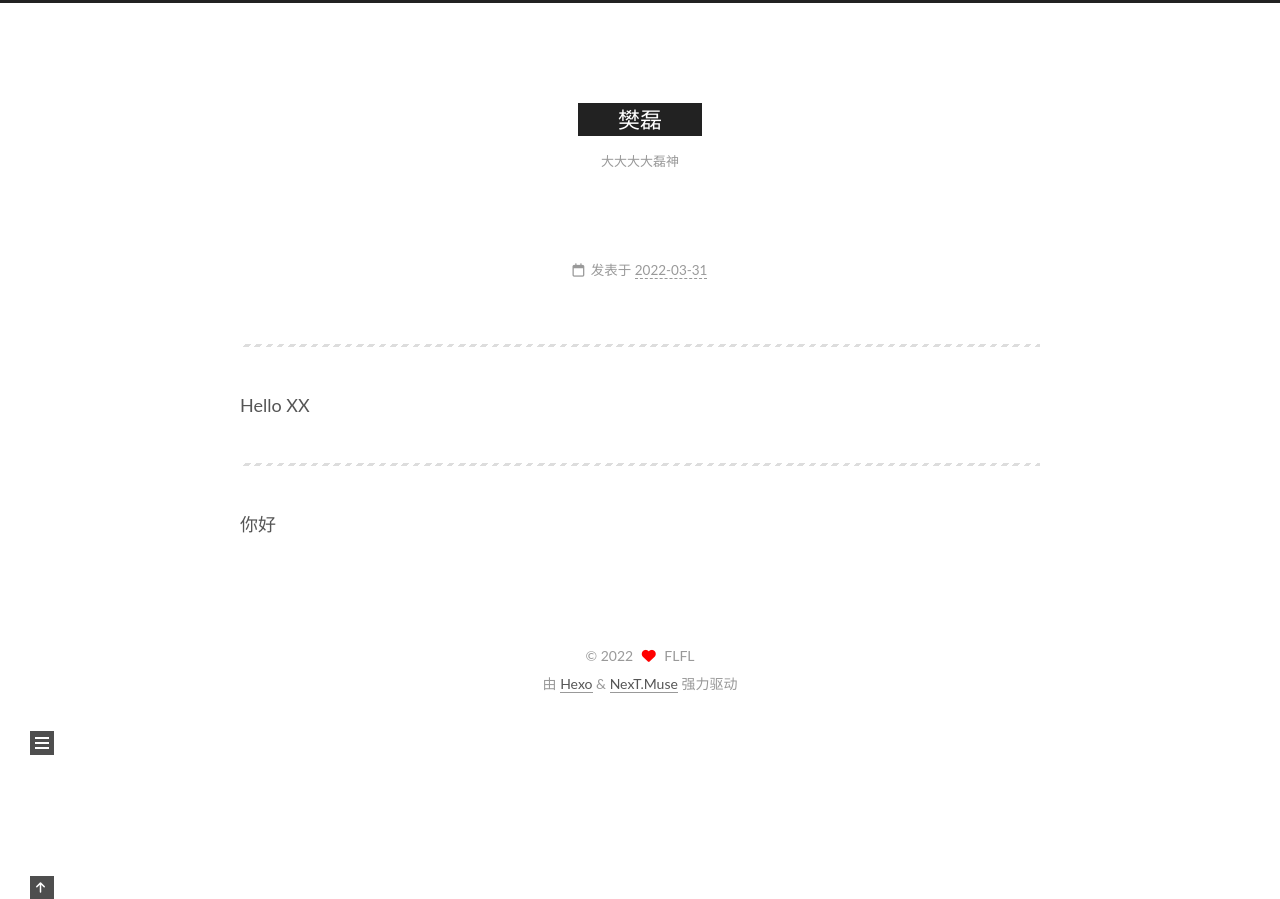
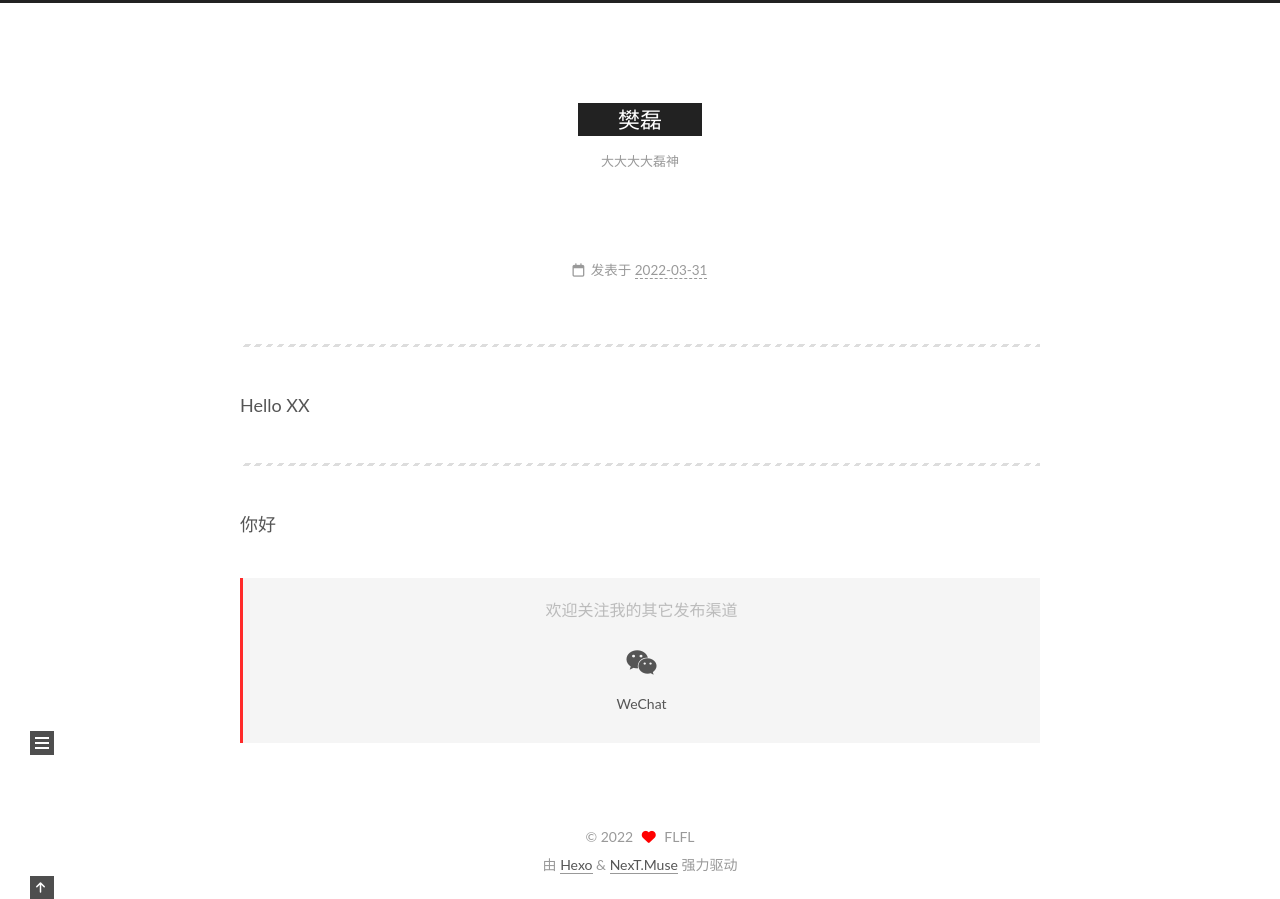
Before and after one commit to fanleizhaoyun/fanleizhaoyun.github.io, a plain HTML site: page 2022/03/31/hello-world/index.html in a window 1280 px wide. Before the commit the page ends 800 px from the top, so only its background shows below. Drawn offline with nearby package versions, Linux system fonts and the light colour scheme.

Commit message:
Site updated: 2022-04-01 10:29:04

```diff
--- a/2022/03/31/hello-world/index.html
+++ b/2022/03/31/hello-world/index.html
@@ -218,6 +218,23 @@
 
 
     <footer class="post-footer">
+          <div class="followme">
+  <span>欢迎关注我的其它发布渠道</span>
+
+  <div class="social-list">
+
+      <div class="social-item">
+        <a target="_blank" class="social-link" href="/images/wechat_channel.jpg">
+          <span class="icon">
+            <i class="fab fa-weixin"></i>
+          </span>
+
+          <span class="label">WeChat</span>
+        </a>
+      </div>
+  </div>
+</div>
+
 
 
 
--- a/css/main.css
+++ b/css/main.css
@@ -1248,6 +1248,7 @@ pre code {
   border: 2px solid #333;
   max-width: 96px;
   padding: 2px;
+  border-radius: 50%;
 }
 .site-author-name {
   color: #f5f5f5;
@@ -1261,12 +1262,6 @@ pre code {
 }
 .links-of-author a {
   font-size: 0.8125em;
-}
-.links-of-author .fa,
-.links-of-author .fab,
-.links-of-author .far,
-.links-of-author .fas {
-  margin-right: 2px;
 }
 .sidebar .sidebar-button:not(:first-child) {
   margin-top: 15px;
@@ -2154,6 +2149,39 @@ pre code {
     transform: rotateZ(-30deg);
   }
 }
+.followme {
+  color: #bbb;
+  padding: 1em 1.5em;
+  text-align: center;
+  background: var(--card-bg-color);
+  border-left: 3px solid #ff2a2a;
+  margin: 1em 0 0;
+}
+.followme .social-list {
+  display: flex;
+  flex-wrap: wrap;
+  justify-content: center;
+}
+.followme .social-list .social-item {
+  margin: 0.5em 2em;
+}
+@media (max-width: 991px) {
+  .followme .social-list .social-item {
+    margin: 0.5em 0.75em;
+  }
+}
+.followme .social-list .social-link {
+  border: 0;
+  display: inline-block;
+  text-align: center;
+}
+.followme .social-list .social-link .icon {
+  font-size: 1.75em;
+}
+.followme .social-list .social-link .label {
+  display: block;
+  font-size: 14px;
+}
 .category-all-page .category-all-title {
   text-align: center;
 }
@@ -2530,9 +2558,10 @@ ul.breadcrumb li:last-child {
   margin-bottom: 10px;
   margin-right: 10px;
   vertical-align: middle;
+  transition: all 0.2s ease-in-out;
 }
 .links-of-author a::before {
-  background: #aa57ff;
+  background: #ffa495;
   display: inline-block;
   margin-right: 3px;
   transform: translateY(-2px);
```
Also changed, not shown: images/avatar.gif, images/wechat_channel.jpg (added).
